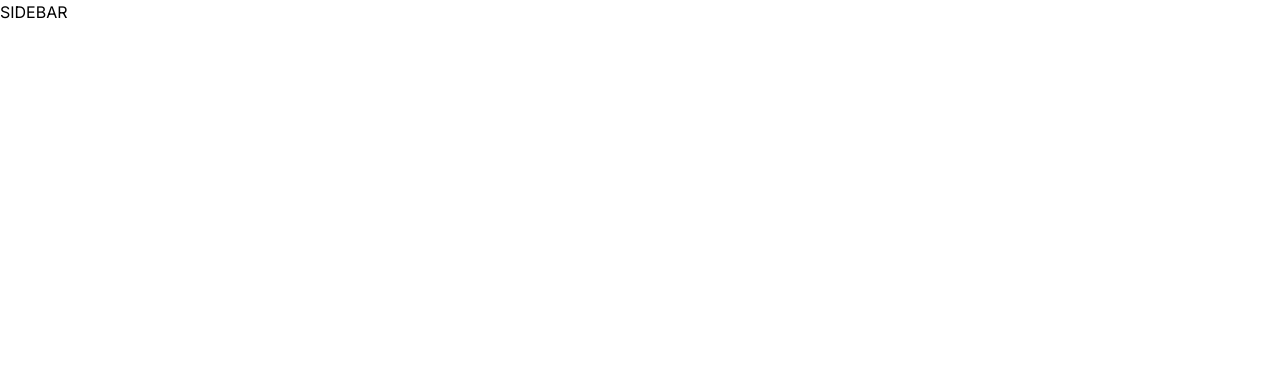
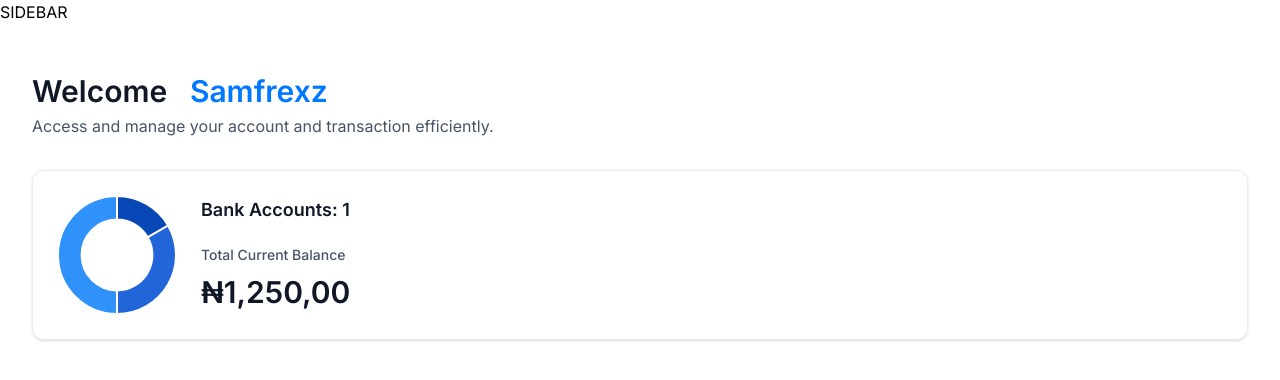
Before and after one commit to samfrexz619/webRtc, a Next.js app in the folder bank-app/: page / in a window 1280 px wide. Shown: the top 380 px of the page. Built offline with nearby package versions, Linux system fonts and the light colour scheme.

Commit message:
implement Headerbox, DoughnutChart, TotalBalance and AnimatedCounted  components

```diff
--- a/bank-app/app/(root)/page.tsx
+++ b/bank-app/app/(root)/page.tsx
@@ -1,10 +1,22 @@
+import HeaderBox from '@/components/HeaderBox';
+import TotalBalanceBox from '@/components/TotalBalanceBox';
 import React from 'react';
 
 const Home = () => {
+  const loggedIn = { firstName: 'Samfrexz' }
   return (
-    <div>
-
-    </div>
+    <section className='home'>
+      <div className="home-content">
+        <header className="home-header">
+          <HeaderBox
+            subtext='Access and manage your account and transaction efficiently.' type='greeting'
+            title='Welcome'
+            user={loggedIn.firstName || 'Guest'}
+          />
+          <TotalBalanceBox accounts={[]} totalBanks={1} totalCurrentBalance={1250} />
+        </header>
+      </div>
+    </section>
   );
 }
 
--- /dev/null
+++ b/bank-app/components/AnimatedCounter.tsx
@@ -0,0 +1,24 @@
+'use client';
+
+import React from 'react';
+import CountUp from 'react-countup';
+
+
+interface Props {
+  amount: number;
+}
+
+const AnimatedCounter: React.FC<Props> = ({ amount }) => {
+  return (
+    <div className='w-full'>
+      <CountUp
+        decimal=','
+        decimals={2}
+        prefix='₦'
+        end={amount}
+      />
+    </div>
+  );
+}
+
+export default AnimatedCounter;
--- /dev/null
+++ b/bank-app/components/DoughnutChart.tsx
@@ -0,0 +1,37 @@
+'use client'
+import React from 'react';
+import { Chart as ChartJS, ArcElement, Tooltip, Legend } from 'chart.js';
+import { Doughnut } from 'react-chartjs-2';
+
+interface Props {
+
+}
+ChartJS.register(ArcElement, Tooltip, Legend);
+
+const DoughnutChart: React.FC<DoughnutChartProps> = ({ accounts }) => {
+  const data = {
+    datasets: [
+      {
+        label: 'Banks',
+        data: [1250, 2500, 3750],
+        backgroundColor: ['#0747b6', '#2265d8', '#2f91fa']
+      }
+    ],
+    labels: ['Bank 1', 'Bank 3', 'Bank 3']
+  }
+  return (
+    <Doughnut
+      data={data}
+      options={{
+        cutout: '60%',
+        plugins: {
+          legend: {
+            display: false
+          }
+        }
+      }}
+    />
+  );
+}
+
+export default DoughnutChart;
--- /dev/null
+++ b/bank-app/components/HeaderBox.tsx
@@ -0,0 +1,18 @@
+import React from 'react';
+
+
+const HeaderBox: React.FC<HeaderBoxProps> = (props) => {
+  const { type, user, title, subtext } = props;
+  return (
+    <div className='header-box'>
+      <h1 className='header-box-title'>
+        {title} {type === 'greeting' && (
+          <span className='text-bankGradient'>&nbsp; {user}</span>
+        )}
+      </h1>
+      <p className='header-box-subtext'>{subtext}</p>
+    </div>
+  );
+}
+
+export default HeaderBox;
--- /dev/null
+++ b/bank-app/components/TotalBalanceBox.tsx
@@ -0,0 +1,32 @@
+import React from 'react';
+import AnimatedCounter from './AnimatedCounter';
+import DoughnutChart from './DoughnutChart';
+
+
+
+const TotalBalanceBox: React.FC<TotlaBalanceBoxProps> = (props) => {
+  const { accounts, totalBanks, totalCurrentBalance } = props;
+  return (
+    <section className="total-balance">
+      <div className='total-balance-chart'>
+        <DoughnutChart accounts={accounts} />
+      </div>
+
+      <div className="flex flex-col gap-6">
+        <h2 className="header-2">
+          Bank Accounts: {totalBanks}
+        </h2>
+        <div className="flex flex-col gap-2">
+          <p className='total-balance-label'>
+            Total Current Balance
+          </p>
+          <div className='total-balance-amount gap-2 flex-center'>
+            <AnimatedCounter amount={totalCurrentBalance} />
+          </div>
+        </div>
+      </div>
+    </section>
+  );
+}
+
+export default TotalBalanceBox;
--- a/bank-app/package.json
+++ b/bank-app/package.json
@@ -9,11 +9,15 @@
     "lint": "next lint"
   },
   "dependencies": {
+    "chart.js": "^4.4.3",
     "class-variance-authority": "^0.7.0",
     "clsx": "^2.1.1",
     "lucide-react": "^0.424.0",
     "next": "14.2.5",
+    "query-string": "^9.1.0",
     "react": "^18",
+    "react-chartjs-2": "^5.2.0",
+    "react-countup": "^6.5.3",
     "react-dom": "^18",
     "tailwind-merge": "^2.4.0",
     "tailwindcss-animate": "^1.0.7"
```
Also changed, not shown: bank-app/lib/utils.ts (+8 -0 lines), 1 other file (tests, documents, lock files or other folders).
